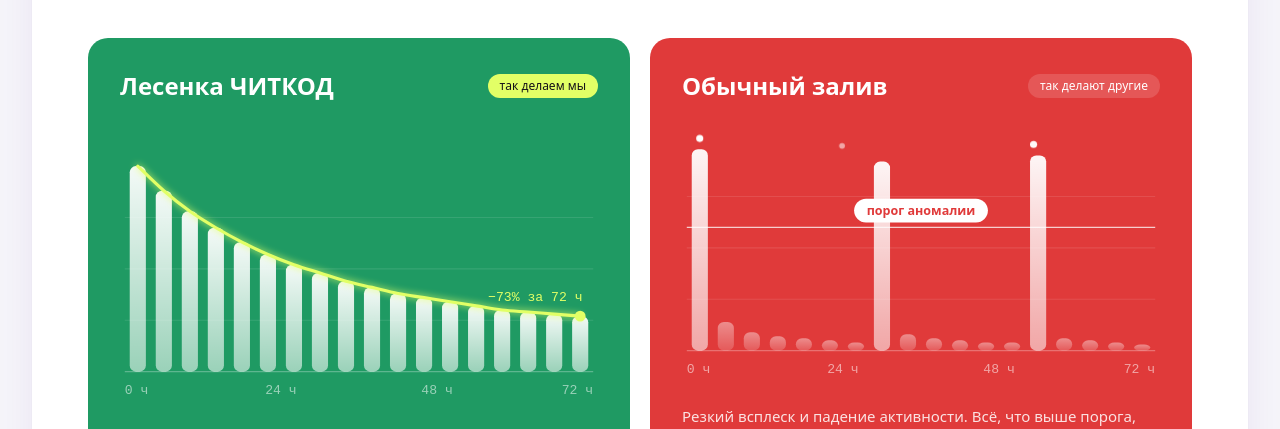
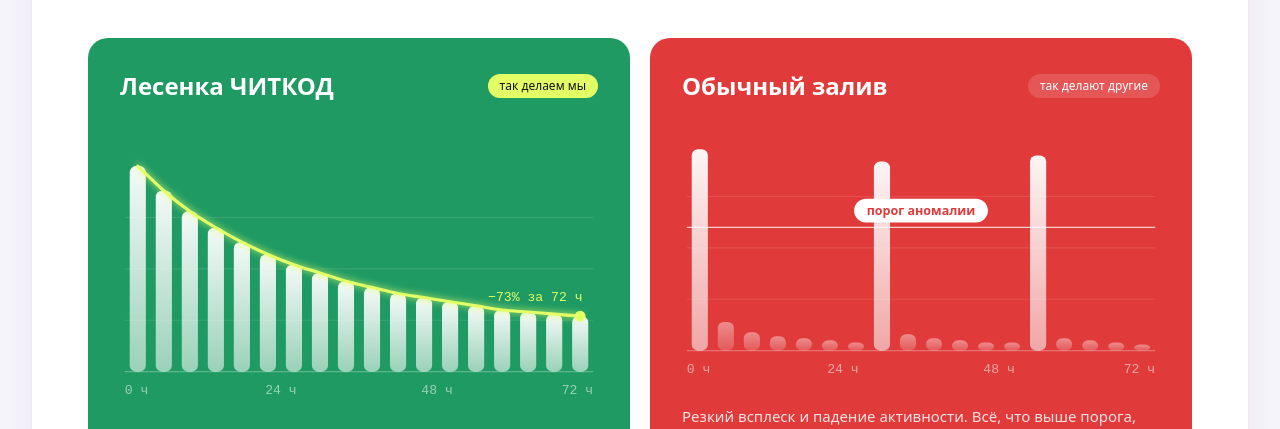
Before and after one commit to oliversmith7689-dev/chitcode-site, a React (Vite) app: page / in a window 1280 px wide. Shown: the part 3272-3701 px from the top of the page. Built offline with nearby package versions, Linux system fonts and the light colour scheme.

Commit message:
fix: убраны пульсирующие точки над всплесками

```diff
--- a/components/SmoothVsSpike.tsx
+++ b/components/SmoothVsSpike.tsx
@@ -101,10 +101,6 @@
             <rect x="-56" y="-24" width="112" height="20" rx="10" fill="#fff" />
             <text x="0" y="-10" textAnchor="middle" fontSize="10.5" fill="#E03A3A" fontWeight="600">порог аномалии</text>
           </g>
-          {data.map((v, i) => v > THRESHOLD && (
-            <circle key={i} cx={cx(i)} cy={y(v) - 9} r="3" fill="#fff"
-              style={{ opacity: on ? 1 : 0, transition: `opacity .4s ease ${1500 + i * 90}ms`, animation: on ? `pulse-dot 1.8s ease-in-out ${1.6 + i * 0.12}s infinite` : 'none' }} />
-          ))}
         </>
       )}
 
```
